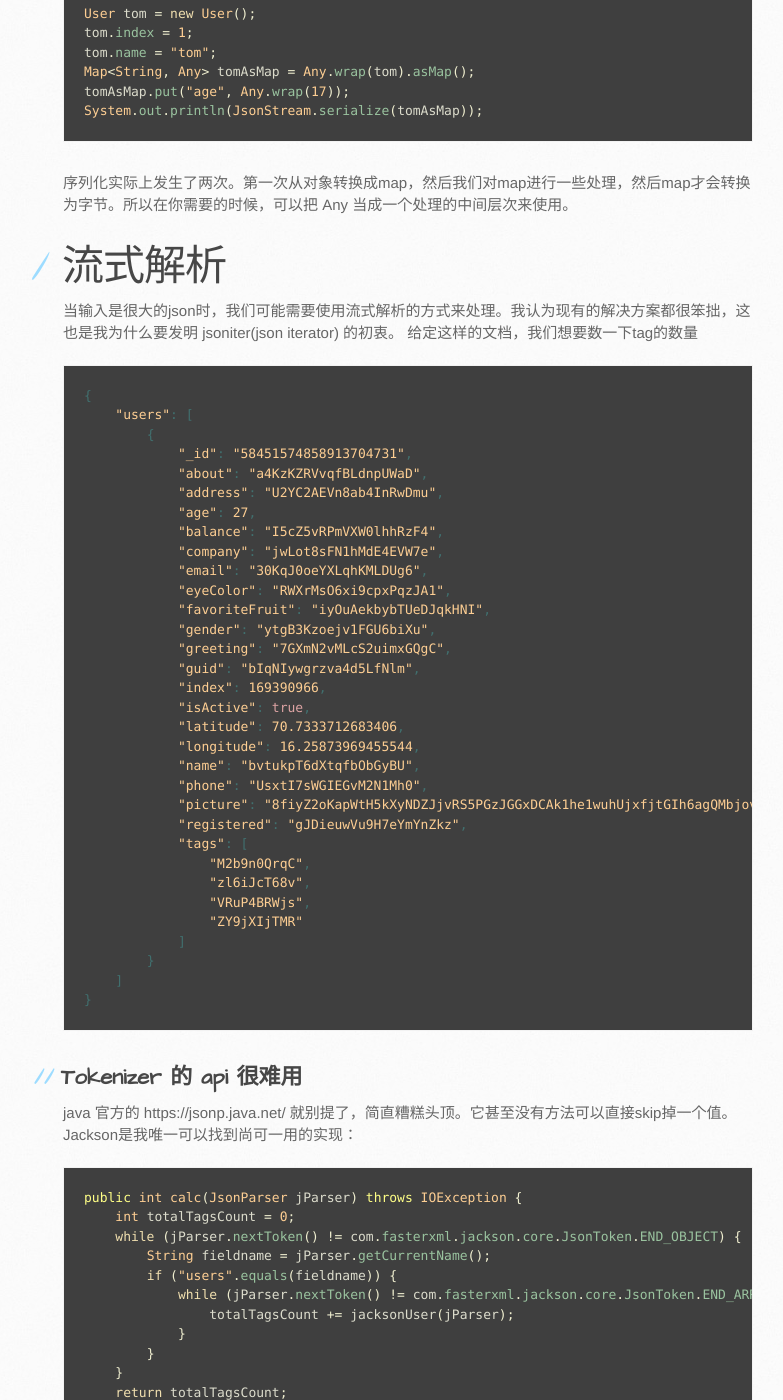
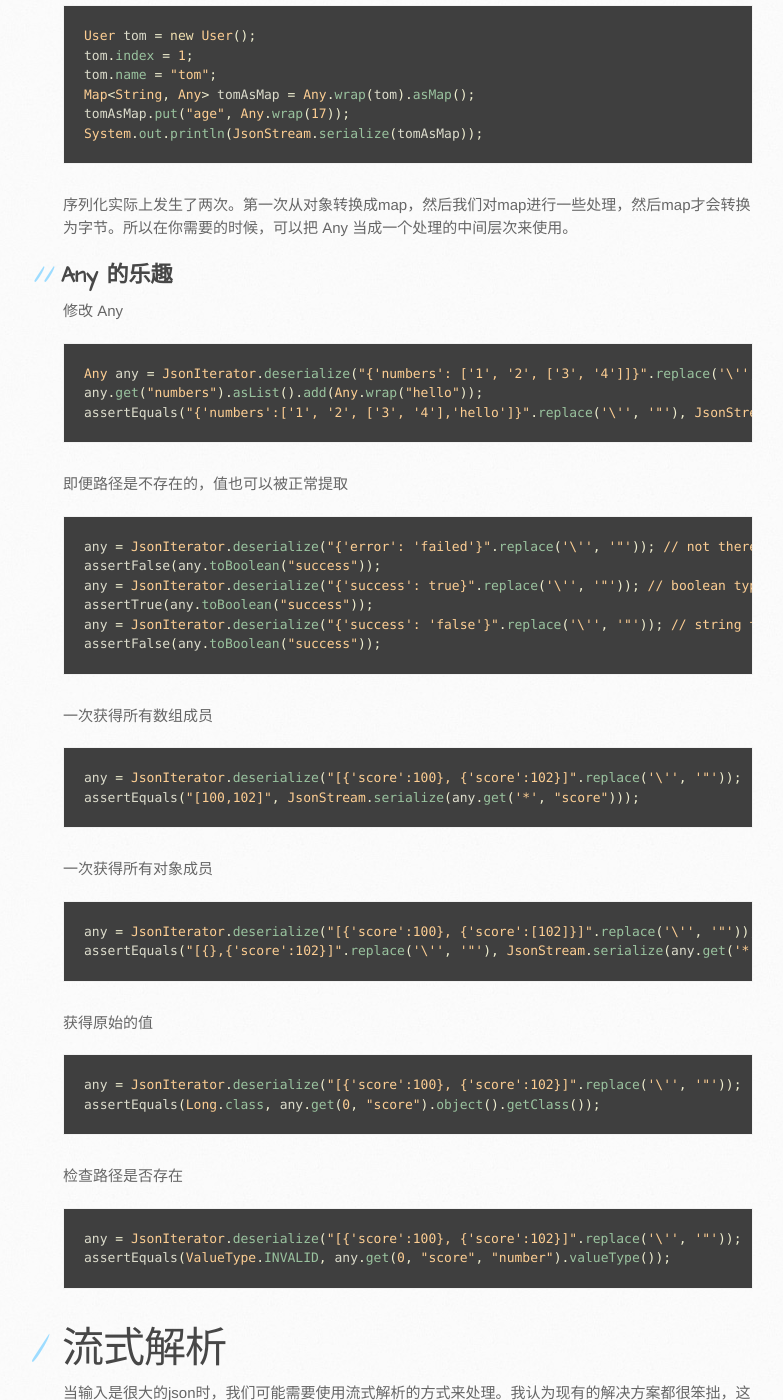
Before and after one commit to json-iterator/json-iterator.github.io, a Jekyll site: the page built from java-features.cn.md, in a window 1280 px wide and 1400 px high, scrolled down 19958 px. Shown: the whole window, without its empty margins (107-890 px from the left). Built offline with Jekyll 4.4.1, drawn with Linux system fonts in a browser that asks for light colours; comment, search, counter and statistics services are not loaded.

Commit message:
Update java-features.cn.md

````diff
--- a/java-features.cn.md
+++ b/java-features.cn.md
@@ -860,6 +860,55 @@
 
 序列化实际上发生了两次。第一次从对象转换成map，然后我们对map进行一些处理，然后map才会转换为字节。所以在你需要的时候，可以把 Any 当成一个处理的中间层次来使用。
 
+## Any 的乐趣
+
+修改 Any
+
+```java
+Any any = JsonIterator.deserialize("{'numbers': ['1', '2', ['3', '4']]}".replace('\'', '"'));
+any.get("numbers").asList().add(Any.wrap("hello"));
+assertEquals("{'numbers':['1', '2', ['3', '4'],'hello']}".replace('\'', '"'), JsonStream.serialize(any))
+```
+
+即便路径是不存在的，值也可以被正常提取
+
+```java
+any = JsonIterator.deserialize("{'error': 'failed'}".replace('\'', '"')); // not there
+assertFalse(any.toBoolean("success"));
+any = JsonIterator.deserialize("{'success': true}".replace('\'', '"')); // boolean type
+assertTrue(any.toBoolean("success"));
+any = JsonIterator.deserialize("{'success': 'false'}".replace('\'', '"')); // string type
+assertFalse(any.toBoolean("success"));
+```
+
+一次获得所有数组成员
+
+```java
+any = JsonIterator.deserialize("[{'score':100}, {'score':102}]".replace('\'', '"'));
+assertEquals("[100,102]", JsonStream.serialize(any.get('*', "score")));
+```
+
+一次获得所有对象成员
+
+```java
+any = JsonIterator.deserialize("[{'score':100}, {'score':[102]}]".replace('\'', '"'));
+assertEquals("[{},{'score':102}]".replace('\'', '"'), JsonStream.serialize(any.get('*', '*', 0)));
+```
+
+获得原始的值
+
+```java
+any = JsonIterator.deserialize("[{'score':100}, {'score':102}]".replace('\'', '"'));
+assertEquals(Long.class, any.get(0, "score").object().getClass());
+```
+
+检查路径是否存在
+
+```java
+any = JsonIterator.deserialize("[{'score':100}, {'score':102}]".replace('\'', '"'));
+assertEquals(ValueType.INVALID, any.get(0, "score", "number").valueType());
+```
+
 # 流式解析
 
 当输入是很大的json时，我们可能需要使用流式解析的方式来处理。我认为现有的解决方案都很笨拙，这也是我为什么要发明 jsoniter(json iterator) 的初衷。
````
